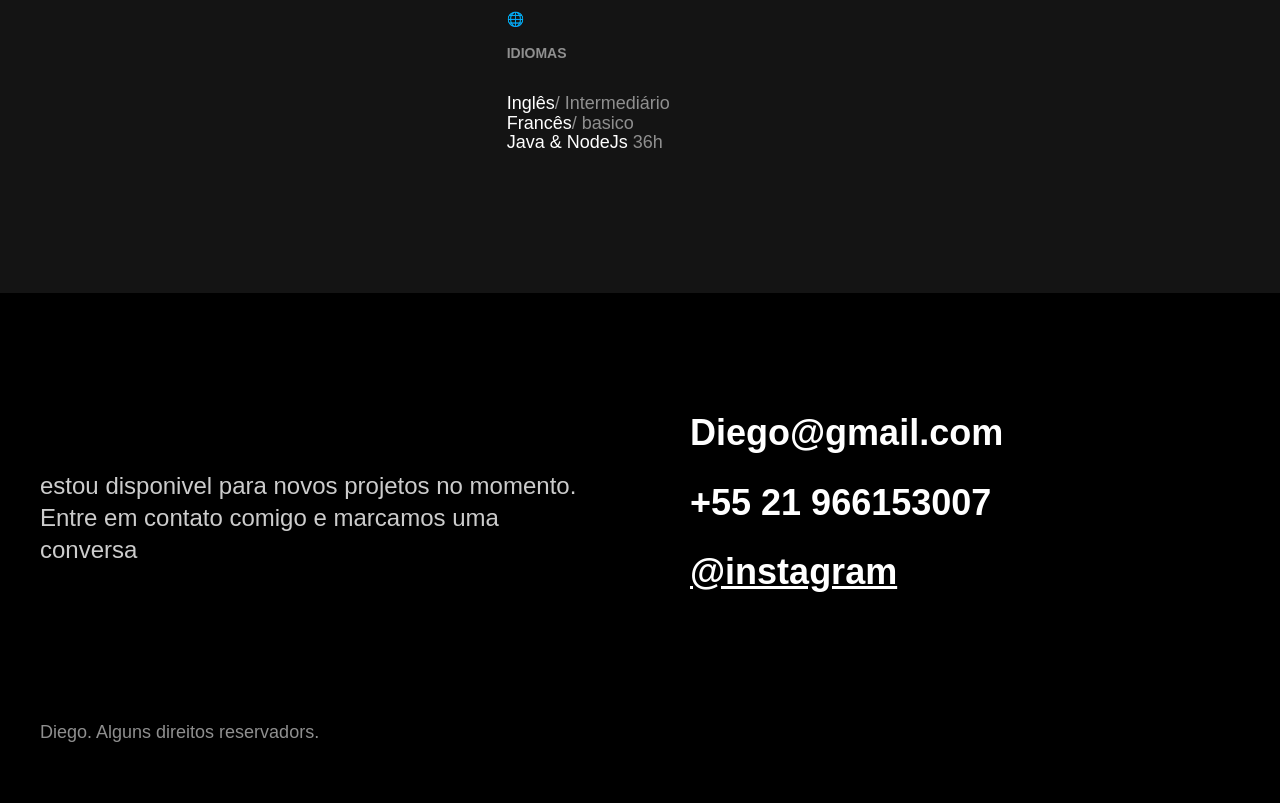
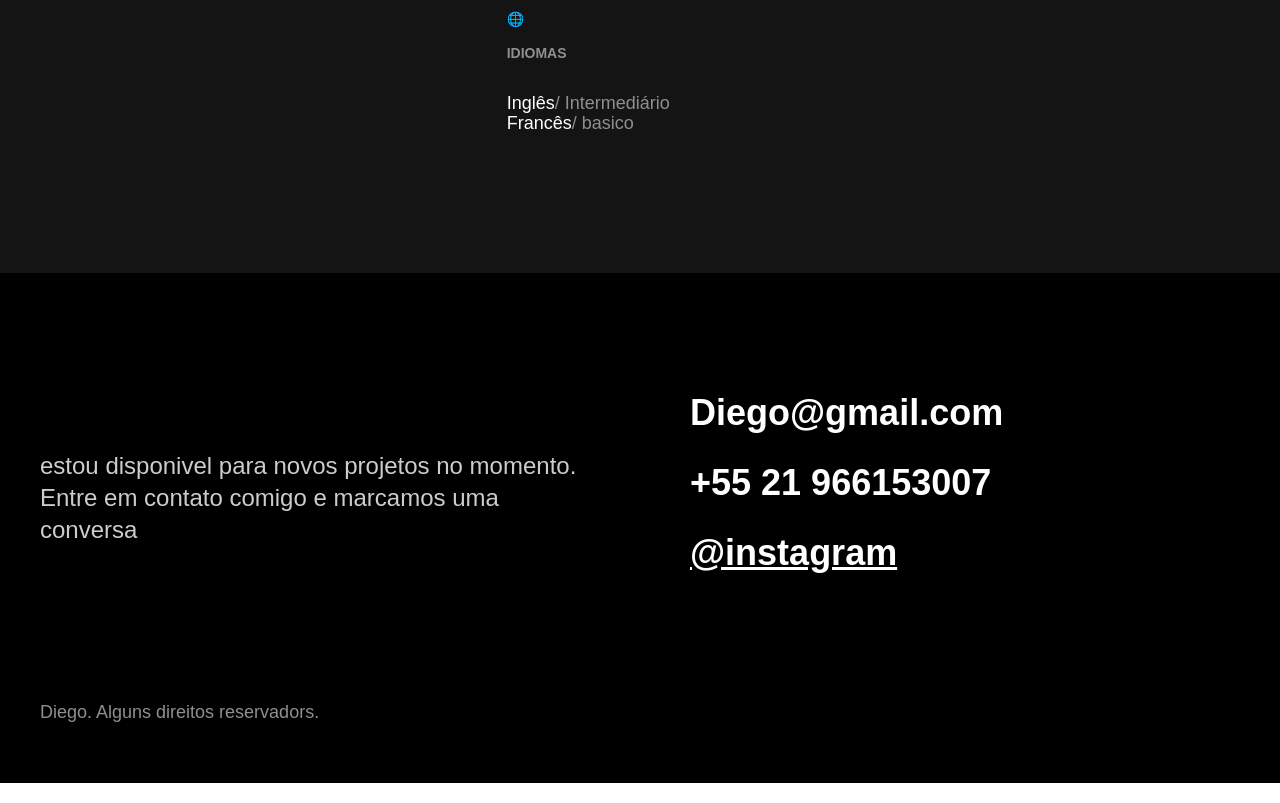
Before and after one commit to DiegoLimaInCode/DiegoLimaInCode.github.io, a plain HTML site: page index.html in a window 1280 px wide. Shown: the part 1900-2703 px from the top of the page. Drawn offline with Linux system fonts and the light colour scheme.

Commit message:
mudança na estrutura no site

```diff
--- a/index.html
+++ b/index.html
@@ -124,7 +124,6 @@
               <ul>
                 <li>Inglês<span>/ Intermediário</span></li>
                 <li>Francês<span>/ basico</span></li>
-                <li>Java & NodeJs <span>36h</span></li>
               </ul>
             </div>
           </div>
```
